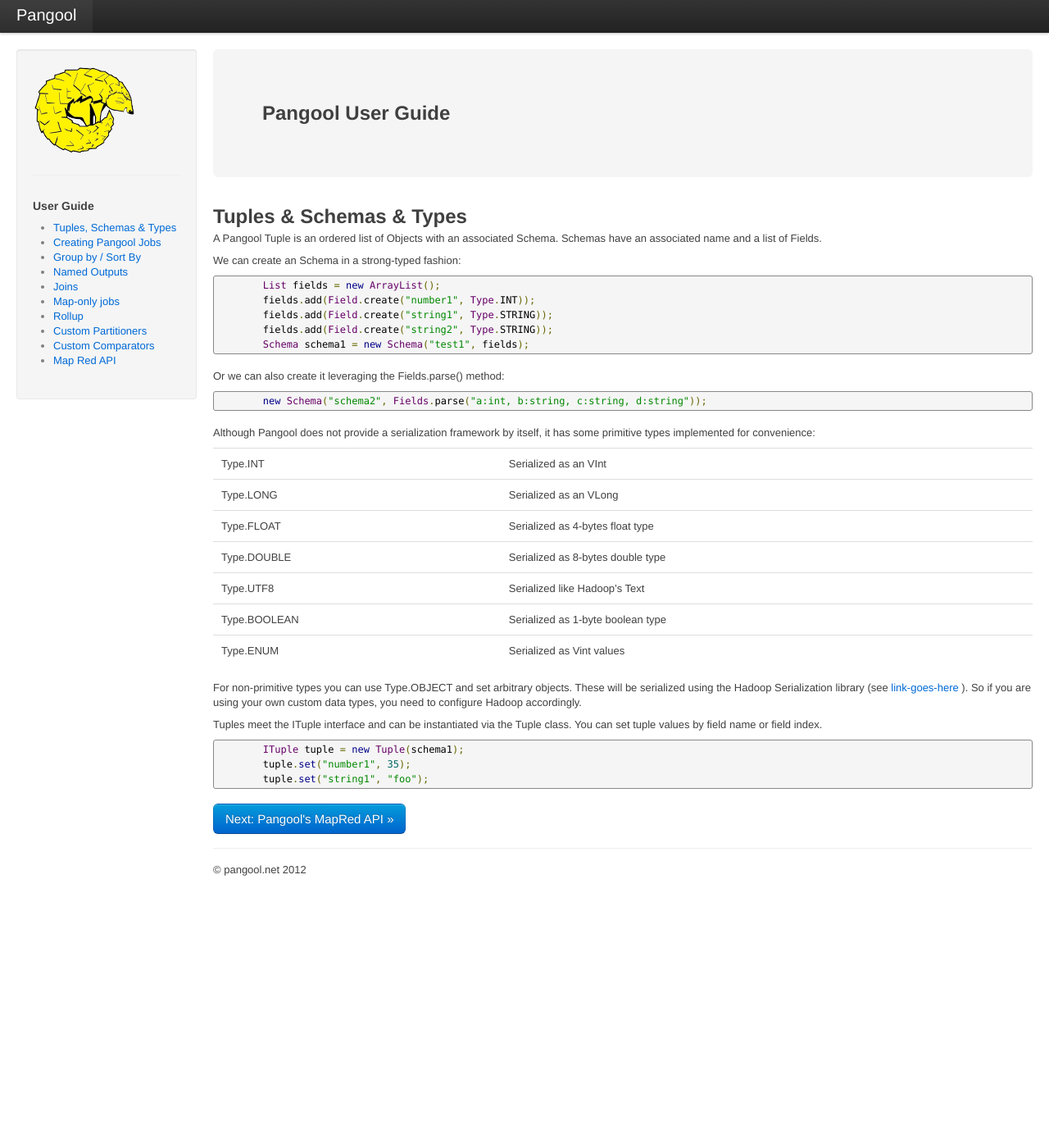
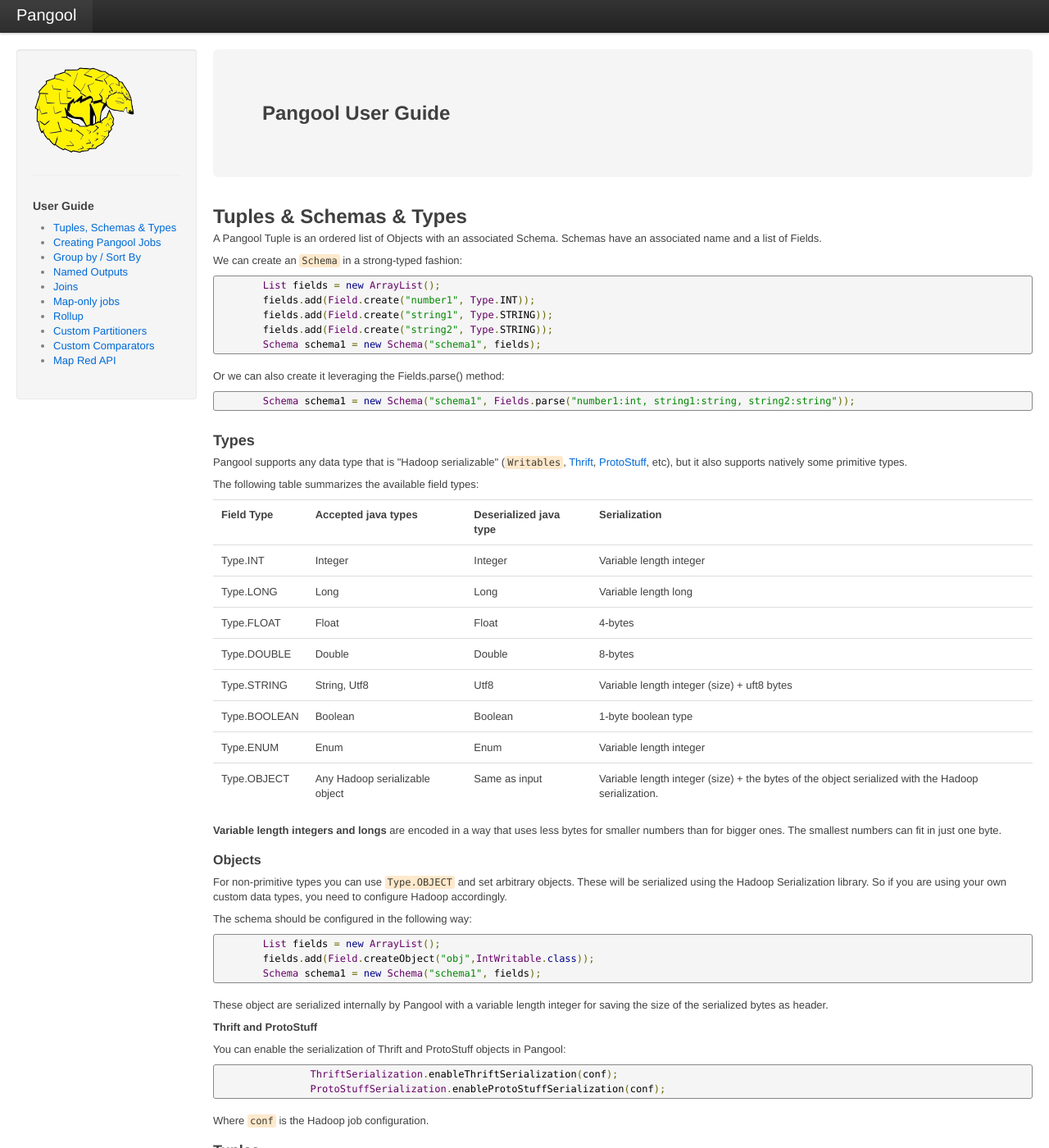
Before and after one commit to datasalt/pangool, a Jekyll site: the page built from userguide/schemas.html, in a window 1280 px wide and 1400 px high. Shown: the whole window at 82% size. Built offline with Jekyll 4.4.1, drawn with Linux system fonts in a browser that asks for light colours; nearby versions of some CDN libraries; Markdown is read by kramdown in place of the engine named in the settings; some of the changed text lies outside the part shown.

Commit message:
Schemas updated

```diff
--- a/userguide/schemas.html
+++ b/userguide/schemas.html
@@ -13,45 +13,107 @@
 Schemas have an associated name and a list of Fields.
 </p>
 <p>
-We can create an Schema in a strong-typed fashion:
+We can create an <code>Schema</code> in a strong-typed fashion:
 </p>
 <pre class="prettyprint" id="java">
 	List<Field> fields = new ArrayList<Field>();
 	fields.add(Field.create("number1", Type.INT));
 	fields.add(Field.create("string1", Type.STRING));
 	fields.add(Field.create("string2", Type.STRING));
-	Schema schema1 = new Schema("test1", fields);
+	Schema schema1 = new Schema("schema1", fields);
 </pre>
 <p>
 Or we can also create it leveraging the Fields.parse() method:
 </p>
 
 <pre class="prettyprint" id="java">
-	new Schema("schema2", Fields.parse("a:int, b:string, c:string, d:string"));
+	Schema schema1 = new Schema("schema1", Fields.parse("number1:int, string1:string, string2:string"));
 </pre>
 <p>
 
-Although Pangool does not provide a serialization framework by itself, it has some primitive types implemented
-for convenience:
+<h3>Types</h3>
+<p>
+Pangool supports any data type that is "Hadoop serializable" (<code>Writables</code>,
+<a href="http://thrift.apache.org/">Thrift</a>, <a href="http://code.google.com/p/protostuff/">
+ProtoStuff</a>, etc), but it also supports natively some primitive types.
+</p>
+
+ <p>
+The following table
+summarizes the available field types:
 </p>
 
 <table>
-<tr><td>Type.INT</td><td>Serialized as an VInt</td></tr>
-<tr><td>Type.LONG</td><td>Serialized as an VLong</td></tr>
-<tr><td>Type.FLOAT</td><td>Serialized as 4-bytes float type</td></tr>
-<tr><td>Type.DOUBLE</td><td>Serialized as 8-bytes double type</td></tr>
-<tr><td>Type.UTF8</td><td>Serialized like Hadoop’s Text</td></tr>
-<tr><td>Type.BOOLEAN</td><td>Serialized as 1-byte boolean type</td></tr>
-<tr><td>Type.ENUM</td><td>Serialized as Vint values</td></tr>
+<tr><th>Field Type</th><th>Accepted java types</th><th>Deserialized java type</th><th>Serialization</th></tr>
+<tr><td>Type.INT</td><td>Integer</td><td>Integer</td><td>Variable length integer</td></tr>
+<tr><td>Type.LONG</td><td>Long</td><td>Long</td><td>Variable length long</td></tr>
+<tr><td>Type.FLOAT</td><td>Float</td><td>Float</td><td>4-bytes</td></tr>
+<tr><td>Type.DOUBLE</td><td>Double</td><td>Double</td><td>8-bytes</td></tr>
+<tr><td>Type.STRING</td><td>String, Utf8</td><td>Utf8</td><td>Variable length integer (size) + uft8 bytes</td></tr>
+<tr><td>Type.BOOLEAN</td><td>Boolean</td><td>Boolean</td><td>1-byte boolean type</td></tr>
+<tr><td>Type.ENUM</td><td>Enum</td><td>Enum</td><td>Variable length integer</td></tr>
+<tr>
+	<td>Type.OBJECT</td>
+	<td>Any Hadoop serializable object</td>
+	<td>Same as input</td>
+	<td>
+		Variable length integer (size) + the bytes of the object serialized with the
+		Hadoop serialization.
+	</td>
+</tr>
 </table>
 
 <p>
-For non-primitive types you can use Type.OBJECT and set arbitrary objects.
-These will be serialized using the Hadoop Serialization library (see <a href='#'>link-goes-here</a> ).
+<strong>Variable length integers and longs</strong> are encoded in a way that uses less bytes for
+smaller numbers than for bigger ones. The smallest numbers can fit in just one byte.
+</p>
+
+<h4>Objects</h4>
+
+<p>
+For non-primitive types you can use <code>Type.OBJECT</code> and set arbitrary objects.
+These will be serialized using the Hadoop Serialization library.
 So if you are using your own custom data types, you need to configure Hadoop accordingly.
 </p>
 
-<p>Tuples meet the ITuple interface and can be instantiated via the Tuple class. You can set tuple values by field name or field index.</p>
+<p>
+The schema should be configured in the following way:
+</p>
+
+<pre class="prettyprint" id="java">
+	List<Field> fields = new ArrayList<Field>();
+	fields.add(Field.createObject("obj",IntWritable.class));
+	Schema schema1 = new Schema("schema1", fields);
+</pre>
+
+<p>
+These object are serialized internally by Pangool with a variable length integer
+for saving the size of the serialized bytes as header.
+</p>
+
+<p>
+<strong>Thrift and ProtoStuff</strong>
+</p>
+
+<p>
+You can enable the serialization of Thrift and ProtoStuff objects in Pangool:
+</p>
+
+<pre class="prettyprint" id="java">
+		ThriftSerialization.enableThriftSerialization(conf);
+		ProtoStuffSerialization.enableProtoStuffSerialization(conf);
+</pre>
+
+<p>
+Where <code>conf</code> is the Hadoop job configuration.
+</p>
+
+<h3>Tuples</h3>
+
+<p>
+Tuples meet the ITuple interface and can be instantiated via the Tuple class.
+You can set tuple values by field name or field index.
+</p>
 
 <pre class="prettyprint" id="java">
 	ITuple tuple = new Tuple(schema1);
@@ -59,4 +121,61 @@
 	tuple.set("string1", "foo");
 </pre>
 
-<p><a class="btn primary large" href="userguide2.html">Next: Pangool's MapRed API &raquo;</a></p>
+<p>
+
+</p>
+
+<div class="alert-message">
+<p>
+Important: Pangool <strong>does not support null values for fields</strong>.
+</p>
+</div>
+
+<h4>Access by index</h4>
+
+<p>
+Tuples are just an order list of object. You can access the elements
+in the tuple by the index of the field as it was defined in the schema:
+</p>
+
+<pre class="prettyprint" id="java">
+	tuple.set(1, "foo");
+	tuple.get(1);
+</pre>
+
+<p>
+That is, if the first field of you schema is "name", then you can get/set name
+by accessing the position 0.
+</p>
+
+<h4>Strings</h4>
+<p>
+An alternative way of setting strings is the following:
+</p>
+
+<pre class="prettyprint" id="java">
+	tuple.set("string1", new Utf8("foo"));
+</pre>
+
+<p>
+The following code is right:
+</p>
+
+<pre class="prettyprint" id="java">
+	Utf8 foo = new Utf8("foo");
+	tuple.set("string1", foo);
+	assertTrue(foo == tuple.get("string1");
+
+	tuple.set("string1", "foo");
+	assertTrue("foo".equals(tuple.get("string1"));
+</pre>
+
+<div class="alert-message">
+<p>
+When the tuple is coming as an input in the
+<code>TupleMapper</code> or <code>TupleReducer</code>, strings will
+always be present in tuples as an <code>Utf8</code> object.
+</p>
+</div>
+
+<p><a class="btn primary large" href="TupleMrBuilder.html">Next: Creating Pangool Jobs &raquo;</a></p>
```
